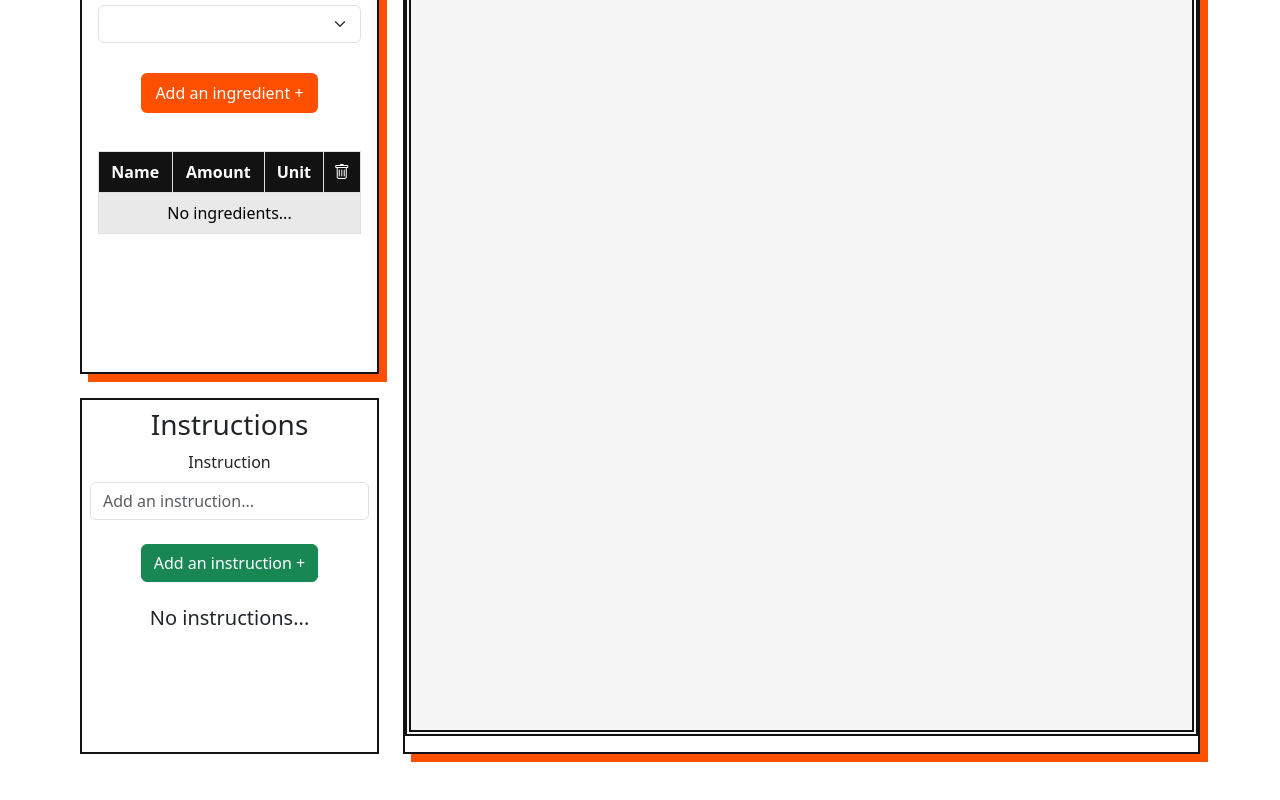
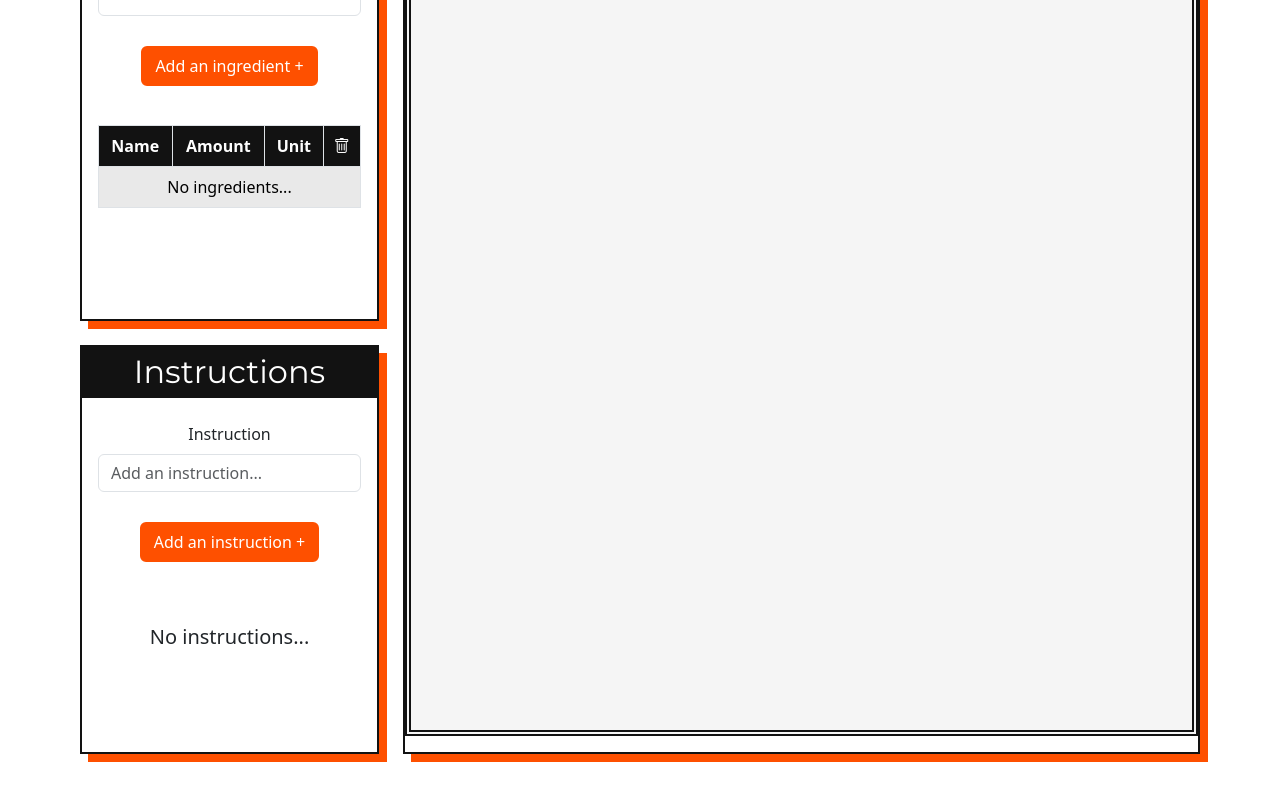
Before and after one commit to ojela028xamk/create-save-recipe, a React (Create React App) app: page / in a window 1280 px wide. Shown: the part 572-1372 px from the top of the page. Built offline with nearby package versions, Linux system fonts and the light colour scheme.

Commit message:
instructions div

```diff
--- a/src/Instructions/Instructions.module.scss
+++ b/src/Instructions/Instructions.module.scss
@@ -2,5 +2,31 @@
 
 .instructions {
     border: 2px solid $black;
-    padding: 0.5em;
+    box-shadow: 8px 8px 0px 0px $orange;
+
+    h2 {
+        background-color: $black;
+        color: $white;
+        font-family: 'Montserrat', sans-serif;
+        padding: 0.2em;
+    }
+
+    .instructions_add, .instructions_list {
+        padding: 1em;
+    }
+
+    .instructions_add {
+        button {
+            border: 2px solid $orange;
+            background-color: $orange;
+            margin: 0.4em;
+        }
+
+        button:hover {
+            border: 2px solid $orange;
+            background-color: $white;
+            color: $orange;
+        }
+    }
+
 }
--- a/src/Instructions/Instructions.tsx
+++ b/src/Instructions/Instructions.tsx
@@ -50,8 +50,8 @@ const Instructions = (): JSX.Element => {
 
   return (
     <div className={css.instructions}>
+      <h2>Instructions</h2>
       <div className={css.instructions_add}>
-        <h3>Instructions</h3>
         <Form
           noValidate
           validated={showValidated}
```
